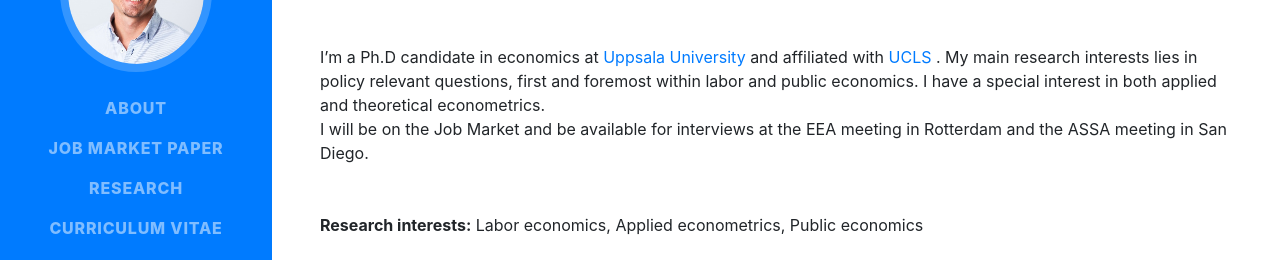
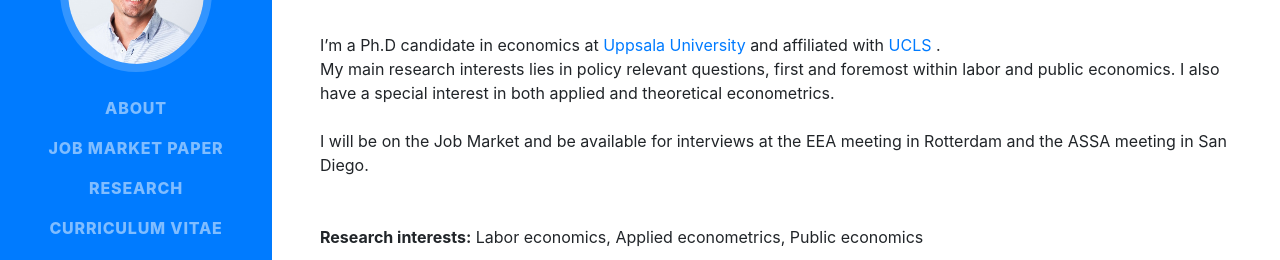
Before and after one commit to jcederlof/site, a website with bundled scripts: page index.html in a window 1280 px wide. Shown: the part 284-544 px from the top of the page. Built offline with nearby package versions, Linux system fonts and the light colour scheme; a web font is replaced by a local one.

Commit message:
Add files via upload

```diff
--- a/index.html
+++ b/index.html
@@ -79,7 +79,8 @@
         <div class="subheading mb-5">PHD CANDIDATE · DEPARTMENT OF ECONOMICS · UPPSALA UNIVERSITY ·
           <a href="mailto:jonas.cederlof@nek.uu.se">jonas.cederlof@nek.uu.se</a>
         </div>
-        <p class="mb-0">I’m a Ph.D candidate in economics at <a href="https://www.nek.uu.se">  Uppsala University </a> and affiliated with <a href="https://www.ucls.uu.se"> UCLS </a>. My main research interests lies in policy relevant questions, first and foremost within labor and public economics. I have a special interest in both applied and theoretical econometrics.</p>
+        <p class="mb-0">I’m a Ph.D candidate in economics at <a href="https://www.nek.uu.se">  Uppsala University </a> and affiliated with <a href="https://www.ucls.uu.se"> UCLS </a>. </p>
+         <p class="mb-4"> My main research interests lies in policy relevant questions, first and foremost within labor and public economics. I also have a special interest in both applied and theoretical econometrics.</p>
         <p class="mb-5">I will be on the Job Market and be available for interviews at the EEA meeting in Rotterdam and the  ASSA meeting in San Diego.   </p>
         <p class="mb-5"><b>Research interests:</b> Labor economics, Applied econometrics, Public economics </p>
         <div class="social-icons">
```
